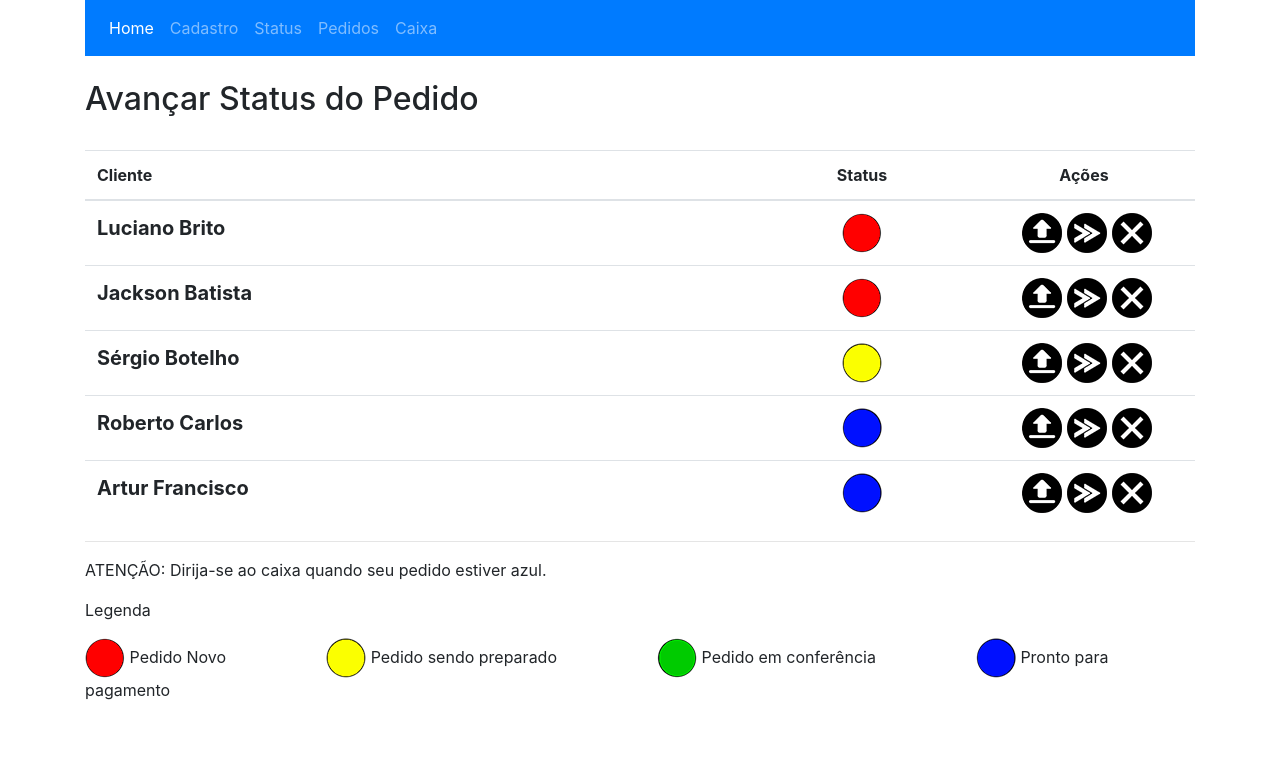
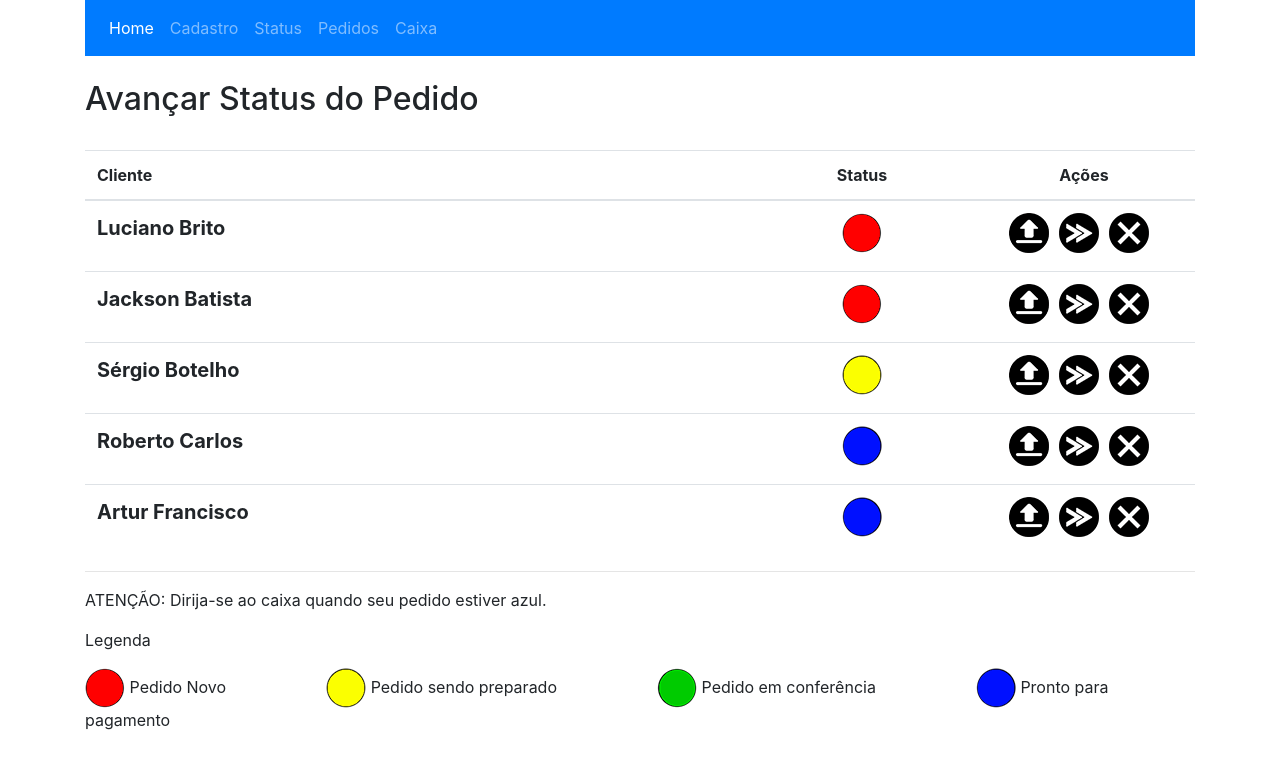
Before and after one commit to lucianobrsts/contolepedidos, a React (Create React App) app: page /status in a window 1280 px wide. Both pictures are taken after a click on the button "Status". Shown: the top 768 px of the page. Built offline with nearby package versions, Linux system fonts and the light colour scheme.

Commit message:
Criado botões para chamada do modal e ações.

```diff
--- a/src/container/Status.js
+++ b/src/container/Status.js
@@ -54,9 +54,11 @@ export default class Status extends Component {
                                 < tr key={pedido.id}>
                                     <th scope="row" style={{ fontSize: '20px' }}>{pedido.nome}</th>
                                     <td style={{ textAlign: 'center' }}>{this._corStatus(pedido)}</td>
-                                    <td style={{ textAlign: 'center' }}><img src={carregarPedido} style={{ paddingLeft: '5px' }} alt="Carregar Pedido" data-target="#exampleModal" data-toggle="modal"/>
-                                        <img src={avancarStatus} style={{ paddingLeft: '5px' }} alt="Avançar Status" />
-                                        <img src={excluirPedido} style={{ paddingLeft: '5px' }} alt="Excluir Pedido" /></td>
+                                    <td style={{ textAlign: 'center' }}>
+                                        <input style={{ paddingRight: '10px' }} name="carregarPedido" type="image" id="carregarPedido" src={carregarPedido} alt="Carregar Pedido" data-target="#exampleModal" data-toggle="modal"></input>
+                                        <input style={{ paddingRight: '10px' }} name="avançarStatus" type="image" id="avançarStatus" src={avancarStatus} alt="Avançar Status"></input>
+                                        <input style={{ paddingRight: '10px' }} name="excluirPedido" type="image" id="excluirPedido" src={excluirPedido} alt="Excluir Pedido"></input>
+                                    </td>
                                 </tr>
                             )
                         })}
@@ -64,7 +66,6 @@ export default class Status extends Component {
                 </table>
                 <ModalPedido />
                 <Legenda />
-
             </div >
         );
     }
```
